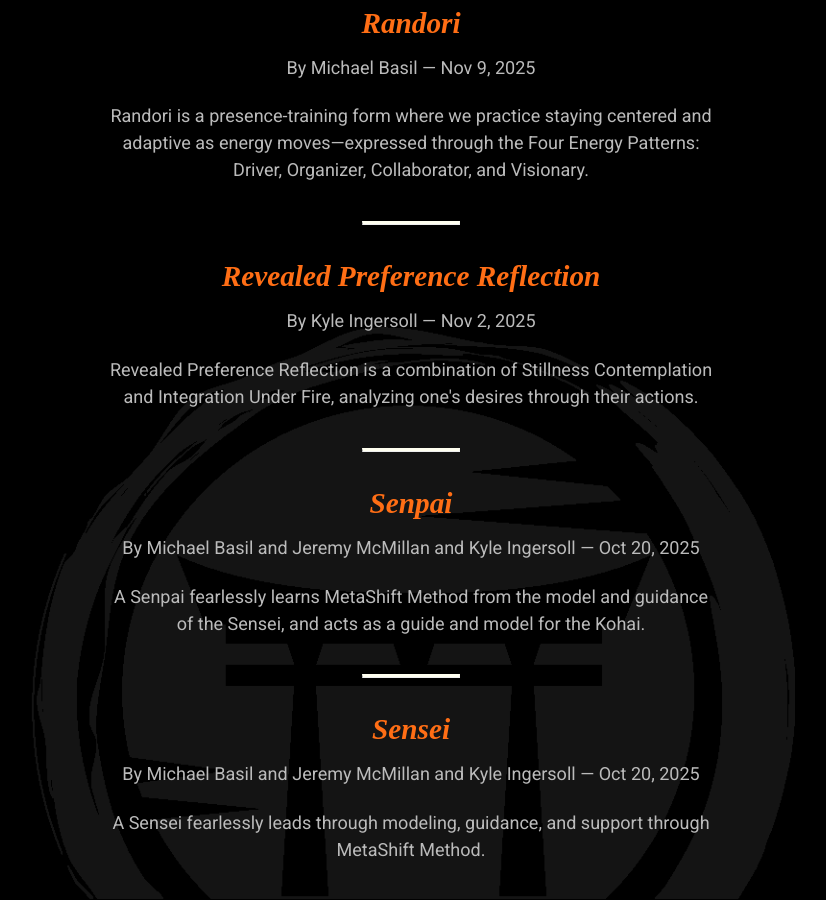
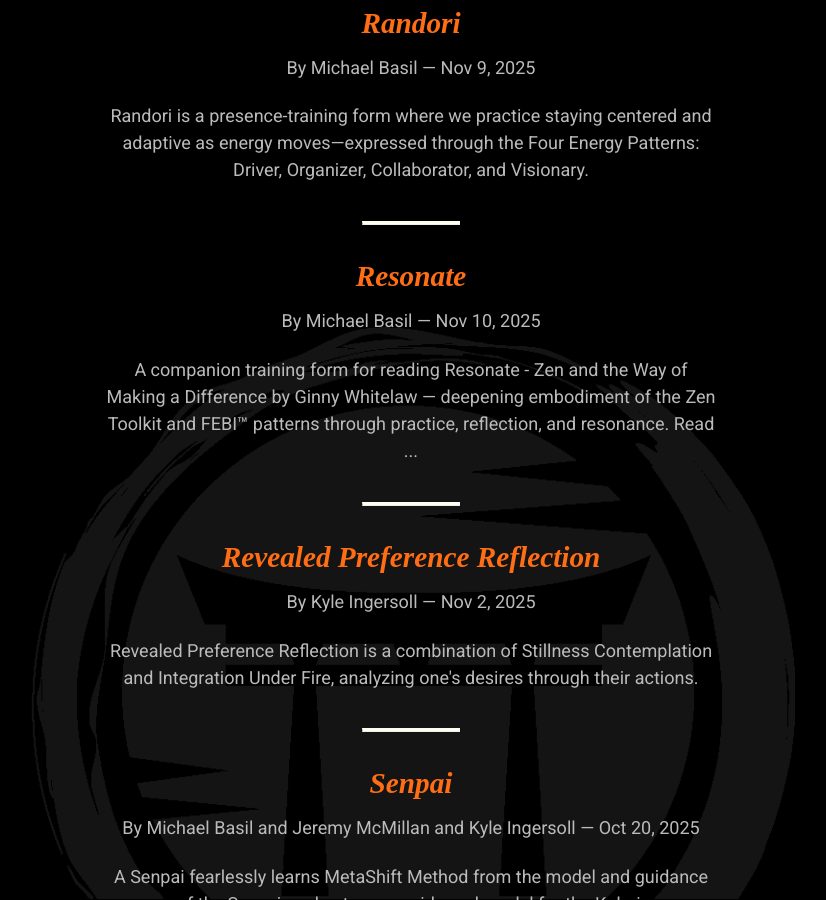
Before and after one commit to mindset-dojo/mindset-dojo.github.io, a Jekyll site: the page built from forms.md, in a window 1280 px wide and 900 px high, scrolled down 3901 px. Shown: the whole window, without its empty margins (229-1055 px from the left). Built offline with Jekyll 4.4.1, drawn with Linux system fonts in a browser that asks for light colours; some web fonts are replaced; some of the changed lines change nothing that is shown.

Commit message:
feat: add resonate form

```diff
--- a/_data/sections/program.yaml
+++ b/_data/sections/program.yaml
@@ -123,8 +123,8 @@ sections:
           level: -1
           intention: Integration
           flows:
-            - label: Resonate - Zen and the Way of Making a Difference
-              url: https://www.choseizen.org/store/p/resonate
+            - label: Resonate
+              url: /forms/resonate/
             - label: 15 minute Zazen by yourself
               url: /forms/zazen/
             - label: Integration Under Fire
--- /dev/null
+++ b/_forms/resonate.md
@@ -0,0 +1,56 @@
+---
+layout: form
+title: "Resonate"
+title_mark: Resonate
+published_date: 2025-11-10
+refactored_date: 2025-11-10
+authors:
+  - michael-basil
+excerpt: "A companion training form for reading Resonate - Zen and the Way of Making a Difference by Ginny Whitelaw — deepening embodiment of the Zen Toolkit and FEBI™ patterns through practice, reflection, and resonance. Read it as dojo training, not theory."
+---
+
+## Intention
+
+*Resonate* is best read as training — a practice in deepening your relationship with the Zen Toolkit forms and the living energies of the FEBI patterns. As you move through it, revisit and refine [One Breath](../one-breath/), [Two Sides](../two-sides/), [Three Centers](../three-centers/), and [Four Patterns](../four-patterns/) — Driver, Organizer, Collaborator, and Visionary — not as concepts but as living expressions of Ki in motion.
+
+The book illuminates how resonance moves through mind, body, and voice; how fear constricts it; and how integration restores coherence. Use this reading as a way to reconnect with the root principles that anchor all dojo training:
+
+- Relax completely
+- Center with intention
+- Meet fear with presence
+- Playful resonance is Ki
+
+Read slowly. Let the ideas land in your nervous system, not just your intellect. Every insight is an invitation to practice.
+
+## Experience
+
+As you engage [Resonate - Zen and the Way of Making a Difference](https://www.choseizen.org/store/p/resonate), listen for how the material vibrates through you. Where do you tighten? Where do you expand? Notice which pattern leads your response — the Driver that pushes ahead, the Organizer that structures, the Collaborator that harmonizes, the Visionary that imagines. Allow each to be seen without judgment.
+
+Pause often for [Stillness Contemplation](../stillness-contemplation/) to let awareness settle. Breathe with [One Breath](../one-breath/) to re-center. Sense the relational field with [Two Sides](../two-sides/), and align through [Three Centers](../three-centers/).
+
+Let *Resonate* become a dojo in text — a living mirror for how energy flows through you.
+
+## Implementation
+
+As you work through the book:
+
+1. **Revisit the Zen Toolkit.** After each major section, reflect on how it relates to the Mindset Dojo forms.  Ask what becomes clearer about how you move, relate, or lead.
+
+2. **Practice the Principles.** Bring each Mindset Dojo principle into lived experience.
+
+3. **Stillness Contemplations.** Pause frequently to digest what’s been felt or learned before turning the page.
+
+4. **Completion Reflection.** When finished, take time for [Three-Question Reflection](../three-question-reflection/):
+   - What became clearer about how I resonate with life and others?
+   - Which pattern or form calls for deeper integration?
+   - How will I carry this awareness into my next conversation or practice?
+
+5. **Integration.** Bring your reflections to Self-Authorship [Circle](../circle/) and [Mat](../mat/) practice as appropriate. Share what’s alive for you; teach through example.
+
+Reading *Resonate* is a bridge between insight and embodiment — a way to align theory, energy, and presence through disciplined curiosity.
+
+## Inspiration
+
+- [Resonate - Zen and the Way of Making a Difference by Ginny Whitelaw](https://www.choseizen.org/store/p/resonate)
+- [Institute for Zen Leadership](https://zenleader.global)
+- [Chosei Zen](https://www.choseizen.org/)
```
